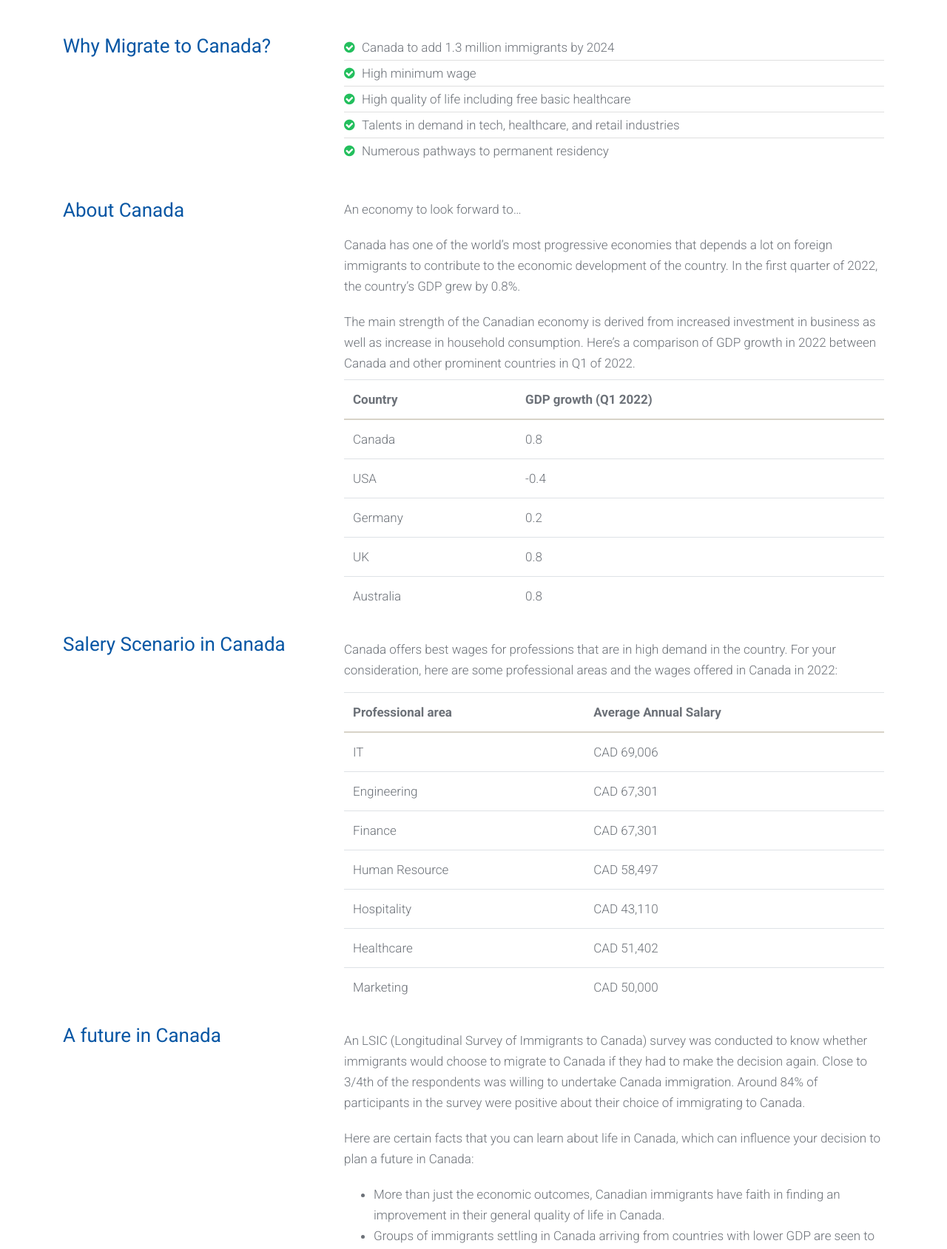
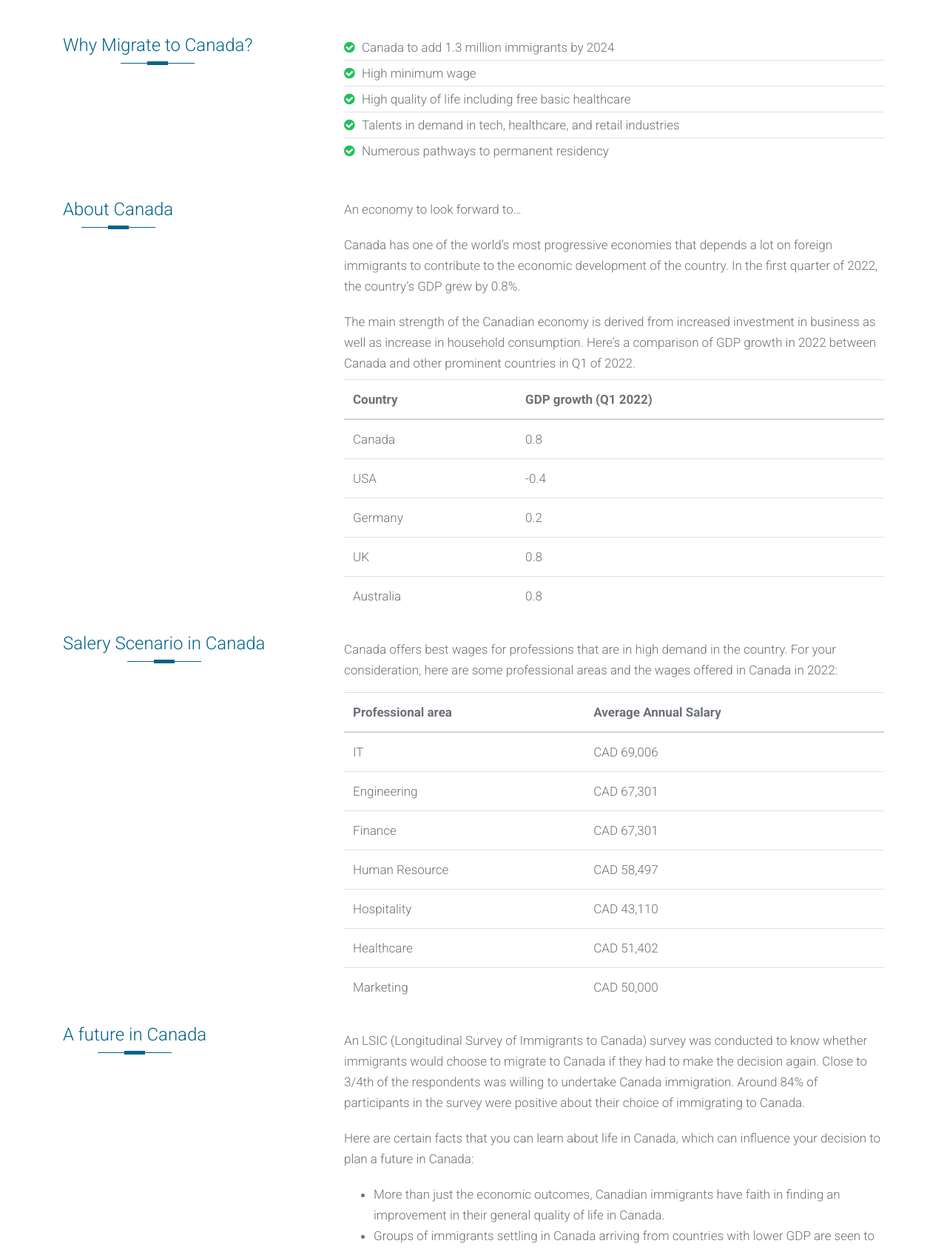
Before and after one commit to thespecialone1/visa, a PHP site: page /migrate/canada/ in a window 1280 px wide. Shown: the part 434-2123 px from the top of the page at 74% size. Run offline with PHP 8.4, Linux system fonts and the light colour scheme.

Commit message:
migrate page finalized

```diff
--- a/css/style.css
+++ b/css/style.css
@@ -1,7 +1,76 @@
 @charset "UTF-8";
 
-
+.textleft-onlgscreen-textcenter-onsmscreen{
+    display: block;
+}
+
+@media only screen and (min-width:500px){
+    .textleft-onlgscreen-textcenter-onsmscreen{
+        display: inline-block;
+    }
+}
 /* CSS Document */
+
+.heading-border-style h1 {
+    text-align: center;
+    position: relative;
+    font-weight: 100;
+  }
+  /* === HEADING STYLE #1 === */
+  .heading-border-style h1 {
+    padding-bottom: 5px;
+    font-size: 1.5rem;
+    color: #006288;
+  }
+  .heading-border-style h1:before {
+    width: 28px;
+    height: 5px;
+    display: block;
+    content: "";
+    position: absolute;
+    bottom:3px;
+    left: 50%;
+    margin-left: -14px;
+    background-color: #006288;
+    z-index: 1;
+  }
+  .heading-border-style h1:after {
+      z-index: 0;
+    width: 100px;
+    height: 1px;
+    display: block;
+    content: "";
+    position: relative;
+    margin-top: 10px;
+    left: 50%;
+    margin-left: -50px;
+    background-color: #006288;
+  }
+
+  .wrap-heading-squared{
+    text-align: center;
+  }
+
+  .heading-squared h1 {
+    position:relative; font-size:2rem; font-weight:700;  letter-spacing:0px; text-transform:uppercase;
+    display: inline-block;
+    text-align:center; margin:auto; white-space:nowrap; border:2px solid #006288;padding:5px 11px 3px 11px;
+  }
+  .heading-squared h1:before, .heading-squared h1:after {
+      background-color: #006288;
+      position:absolute;
+      content: '';
+      height: 7px;
+
+      width: 7px; border-radius:50%;
+      bottom: 20px;
+  }
+  .heading-squared h1:before {
+     left:-20px;
+  }
+  .heading-squared h1:after {
+     right:-20px;
+  }
 
 /*------------------------------------------------------------------
 
@@ -1514,8 +1583,11 @@ Landing Page Css
 /*==========  Non-Mobile First Method  ==========*/
 
 /* Large Devices, Wide Screens */
+.text-shadow-black{
+    text-shadow: 2px 2px 3px black;
+}
 .text-shadow-grey{
-    text-shadow: 2px 2px 8px grey;
+    text-shadow: 2px 2px 3px grey;
 }
 @media only screen and (min-width:1200px){
     .slider{
--- a/migrate/canada/index.php
+++ b/migrate/canada/index.php
@@ -19,7 +19,7 @@ require("./../../partials/header.php")
         <div class="row">
             <div class="col-xl-6 col-lg-6 col-md-12 col-sm-12 col-12">
                 <h2 class="page-title text-primary  text-shadow-grey">Migrate to Canada</h2>
-                <p class="page-description" class="text-seconary text-shadow-grey" style="text-shadow: 2px 2px 6px grey;">Contact us page design in bootstrap template using HTML5 &amp; CSS3. Best HTML5 &amp; CSS3 Contact Form Templates.
+                <p class="page-description text-seconary text-shadow-black font-weight-light">Contact us page design in bootstrap template using HTML5 &amp; CSS3. Best HTML5 &amp; CSS3 Contact Form Templates.
                 </p>
             </div>
         </div>
@@ -29,8 +29,9 @@ require("./../../partials/header.php")
 <section class="container mt-5">
     <div class="row ">
         <div class="col-12 col-md-4">
-            <h2 class="text-primary">Why Migrate to Canada?</h2>
-
+            <div class="heading-border-style textleft-onlgscreen-textcenter-onsmscreen">
+                <h1>Why Migrate to Canada?</h1>
+            </div>
         </div>
         <div class="col-12 col-md-8">
             <ul class="list-group list-group-flush check-circle listnone" style="margin-bottom: 0; ">
@@ -46,7 +47,9 @@ require("./../../partials/header.php")
 
     <div class="row mt-5 justify-content-md-center">
         <div class="col-12 col-md-4">
-            <h2 class="text-primary">About Canada</h2>
+            <div class="heading-border-style textleft-onlgscreen-textcenter-onsmscreen">
+                <h1>About Canada</h1>
+            </div>
         </div>
         <div class="col-12 col-md-8">
             <ul class="list-group list-group-flush check-circle listnone" style="margin-bottom: 0; ">
@@ -97,7 +100,9 @@ require("./../../partials/header.php")
         </div>
 
         <div class="col-12 col-md-4">
-            <h2 class="text-primary">Salery Scenario in Canada</h2>
+            <div class="heading-border-style textleft-onlgscreen-textcenter-onsmscreen">
+                <h1>Salery Scenario in Canada</h1>
+            </div>
         </div>
         <div class="col-12 col-md-8 my-2">
             <p>
@@ -149,7 +154,9 @@ require("./../../partials/header.php")
 
 
         <div class="col-12 col-md-4">
-            <h2 class="text-primary">A future in Canada</h2>
+            <div class="heading-border-style textleft-onlgscreen-textcenter-onsmscreen">
+                <h1>A future in Canada</h1>
+            </div>
         </div>
         <div class="col-12 col-md-8 my-2">
             <p>
@@ -168,10 +175,14 @@ require("./../../partials/header.php")
 
     </div>
 
-    <h2 class="text-primary" class="text-center mt-5">PROMINENT CITIES IN CANADA</h2>
+    <div class="wrap-heading-squared my-5">
+        <div class="heading-squared">
+            <h1>PROMINENT CITIES IN CANADA</h1>
+        </div>
+    </div>
     <div class="row justify-content-md-center">
         <div class="col-12 col-md-6 col-lg-4 col-xl-3">
-            <div class="card">
+            <div class="card mb-3">
                 <img class="card-img-top" src="./images/torronto.jpeg" alt="Card image cap">
                 <div class="card-body">
                     <h2 class="text-primary" class="card-text">Toronto</h2>
@@ -180,7 +191,7 @@ require("./../../partials/header.php")
         </div>
 
         <div class="col-12 col-md-6 col-lg-4 col-xl-3">
-            <div class="card">
+            <div class="card mb-3">
                 <img class="card-img-top" src="./images/Edmonton-Canada-Alberta.webp" alt="Card image cap">
                 <div class="card-body">
                     <h2 class="text-primary" class="card-text">Edmonton</h2>
@@ -189,7 +200,7 @@ require("./../../partials/header.php")
         </div>
 
         <div class="col-12 col-md-6 col-lg-4 col-xl-3">
-            <div class="card">
+            <div class="card mb-3">
                 <img class="card-img-top" src="./images/Montreal.jpeg" alt="Card image cap">
                 <div class="card-body">
                     <h2 class="text-primary" class="card-text">Montreal</h2>
@@ -198,7 +209,7 @@ require("./../../partials/header.php")
         </div>
 
         <div class="col-12 col-md-6 col-lg-4 col-xl-3">
-            <div class="card">
+            <div class="card mb-3">
                 <img class="card-img-top" src="./images/Oakville.jpeg" alt="Card image cap">
                 <div class="card-body">
                     <h2 class="text-primary" class="card-text">Oakville</h2>
@@ -210,7 +221,9 @@ require("./../../partials/header.php")
 
     <div class="row mt-5">
         <div class="col-12 col-md-4">
-            <h2 class="text-primary">WHY IMMIGRANTS CHOOSE TO MOVE TO CANADA?</h2>
+            <div class="heading-border-style textleft-onlgscreen-textcenter-onsmscreen">
+                <h1>Why Immigrants Choose to move to Canada?</h1>
+            </div>
         </div>
         <div class="col-12 col-md-8 my-2">
             <p>Every year thousands of expats migrate to Canada from UAE. Even though UAE boasts a high quality of life, many of them choose Canada immigration because of these interesting reasons:</p>
@@ -226,7 +239,10 @@ require("./../../partials/header.php")
 
     <div class="row mt-5">
         <div class="col-12 col-md-4">
-            <h2 class="text-primary">A HISTORY OF BUILDING A FUTURE IN CANADA</h2>
+            <div class="heading-border-style textleft-onlgscreen-textcenter-onsmscreen">
+                <h1>A history of builing a future in Canada</h1>
+            </div>
+
         </div>
         <div class="col-12 col-md-8 my-2">
             <p>Canada is popularly known as the friendliest immigration nation in the world. “The Great White North” as it’s called, has amazing immigration plans for the period ending in 2024. Not just that! The IRCC has announced an investment of $100 million for the settlement of newcomers.</p>
@@ -240,16 +256,18 @@ require("./../../partials/header.php")
 <section class="container">
     <div class="row mt-5">
         <div class="col-12 col-md-4">
-            <h2 class="text-primary">CANADA IMMIGRATION ELIGIBILITY</h2>
+        <div class="heading-border-style textleft-onlgscreen-textcenter-onsmscreen">
+                <h1>Canada Immigration Eligibility</h1>
+            </div>
         </div>
         <div class="col-12 col-md-8 my-2">
-            <h2 class="text-primary">The eligibility criteria for Canada Immigration differ for each program like:</h2>
+            <h2 class="text-primary" style="font-weight:100">The eligibility criteria for Canada Immigration differs for each program like:</h2>
             <ul>
                 <li>Express Entry Program</li>
                 <li>Quebec Skilled Worker Program (QSWP)</li>
                 <li>Provincial Nominee Program (PNP)</li>
             </ul>
-            <img src="./images/REQUIREMENTS-FOR-CANADA-IMMIGRATION.jpg" class="img-fluid" alt="Responsive image">
+            <img src="./images/REQUIREMENTS-FOR-CANADA-IMMIGRATION.jpg" class="img-fluid mb-5" alt="Responsive image">
             <p>Below is the list of general eligibility requirements, which is common for all. These include:</p>
 
             <table class="table">
@@ -287,35 +305,38 @@ require("./../../partials/header.php")
 
     <div class="row mt-5">
         <div class="col-12 col-md-4">
-            <h2 class="text-primary">HOW TO APPLY FOR CANADA IMMIGRATION ONLINE APPLICATION?</h2>
+        <div class="heading-border-style textleft-onlgscreen-textcenter-onsmscreen">
+                <h1>How to apply for Canada Immigration online application?</h1>
+            </div>
         </div>
         <div class="col-12 col-md-8 my-2">
             <p>Canada Immigration from the UAE is easy, as it has a very clear process for each pathway of immigration.</p>
-            <img src="./images/Canada-Immigration-from-the-UAE.jpg" class="img-fluid" alt="Responsive image">
+            <img src="./images/Canada-Immigration-from-the-UAE.jpg" class="img-fluid mb-5" alt="Responsive image">
+
             <p>You may follow the steps below to make the process simple.</p>
-            <h2 class="text-primary">Step 1: Eligibility Check</h2>
+            <h2 class="text-primary font-weight-light">Step 1: Eligibility Check</h2>
             <p>It’s the prime step for Canada immigration!</p>
             <p>Checking your eligibility for Canada immigration is the foremost step. Use the Y-Axis Canada Points calculator for free to check your score and eligibility.</p>
             <p>Note: You need to score a minimum of 67 points to get eligible for Canada Immigration, and to boost your chances for Canada PR Visa you need to score more.</p>
-            <h2 class="text-primary">Step 2: English proficiency Test</h2>
+            <h2 class="text-primary font-weight-light">Step 2: English proficiency Test</h2>
             <p>Test your language proficiency in CBL or IELTS or TOEFL.
                 <br> Prove your language proficiency in CBL or IELTS, or TOEFL by scoring high points. A high score in language proficiency tests will certainly boost your chances for Canada immigration.
                 <br> Note: Get a positive impact on your score through Y-Axis Coaching for language proficiency, which provides world-class coaching that helps you to score more in the language proficiency test.
             </p>
 
-            <h2 class="text-primary">Step 3: Skills Assessment</h2>
+            <h2 class="text-primary font-weight-light">Step 3: Skills Assessment</h2>
             <P>Assess your skillset for Canada Immigration! <br><br>
                 Assessing your skillset can be done through the relevant skill assessment body of the country.</P>
 
-            <h2 class="text-primary">Step 4: Expression of Interest (EOI)</h2>
+            <h2 class="text-primary font-weight-light">Step 4: Expression of Interest (EOI)</h2>
             <P>Be cautious while registering your EOI for Canada Immigration! <br><br>
                 You have to be very attentive while registering your Expression of Interest (EOI) for the Canada Express Entry portal, as it plays a crucial role in your Canada work visa or Canada PR visa.</P>
 
-            <h2 class="text-primary">Step 5: Invitation to Apply (ITA)</h2>
+            <h2 class="text-primary font-weight-light">Step 5: Invitation to Apply (ITA)</h2>
             <P>Obtaining ITA, essential for Canada immigration! <br><br>
                 If you receive an Invitation to Apply (ITA) from any of the Canadian immigration pathways, you will be given 60 calendar days to apply for any of the specific Canada immigration pathways such as Canada Express Entry, Provincial Nominee Pathways and Quebec Immigration programs.</P>
 
-            <h2 class="text-primary">Step 6: Apply for Canada PR Visa</h2>
+            <h2 class="text-primary font-weight-light">Step 6: Apply for Canada PR Visa</h2>
             <P>Embrace your chances for permanent residency with a Canada PR Visa! <br><br>
                 You can apply for permanent residency online through Canada PR visa by following the accurate procedures and submitting the requirements.</P>
 
```
Also changed, not shown: test.html (added, +50 -0 lines).
